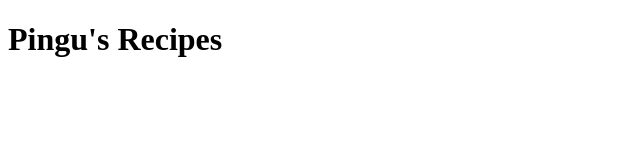
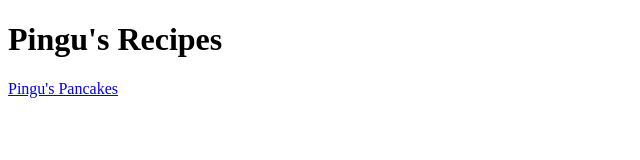
Before and after one commit to wonswe/pingu-recipes, a plain HTML site: page index.html in a window 1280 px wide. Shown: the whole page, without its empty margins (0-640 px from the left). Drawn offline with Linux system fonts and the light colour scheme.

Commit message:
Add link: Pingu's Pancakes

```diff
--- a/index.html
+++ b/index.html
@@ -7,5 +7,6 @@
 
   <body>
     <h1>Pingu's Recipes</h1>
+    <a href="recipes/pancake.html">Pingu's Pancakes</a>
   </body>
 </html>
```
